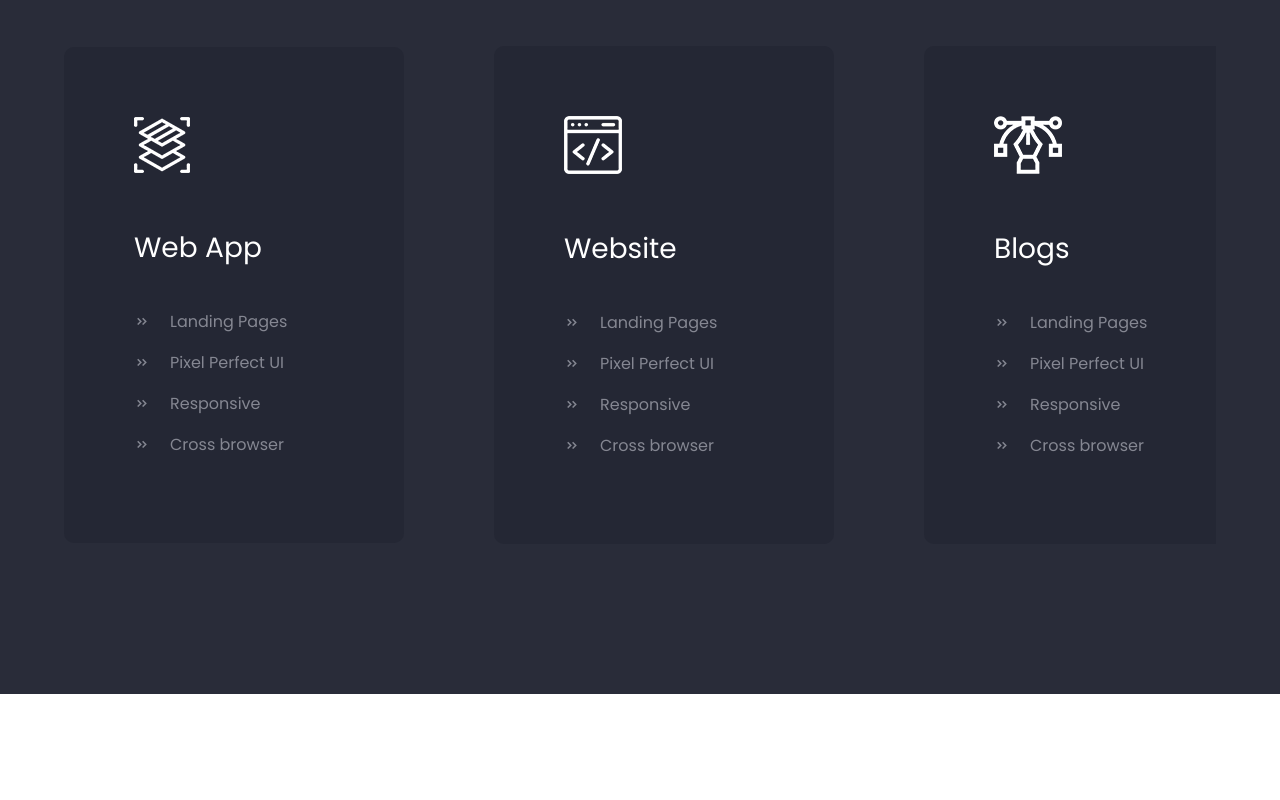
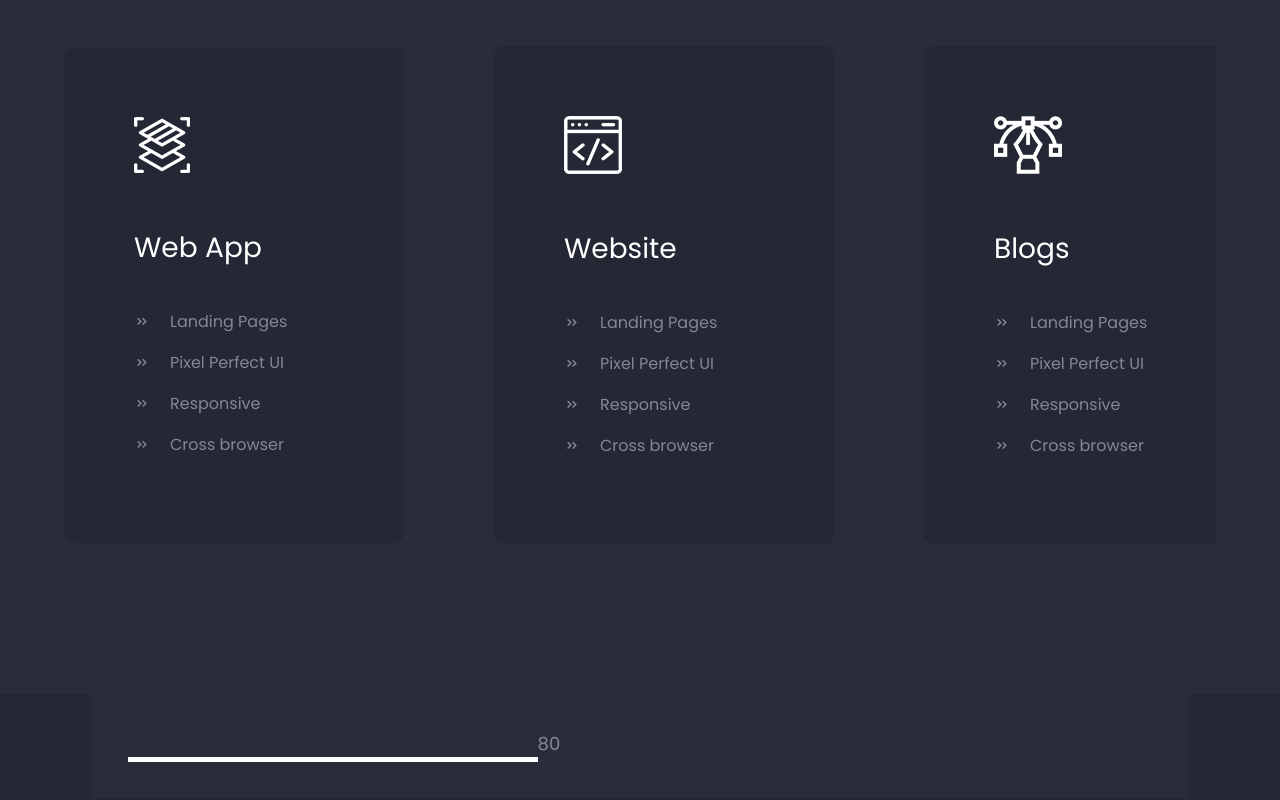
Before and after one commit to DeveshS360/portfolio-webapp, a React (Vite) app: page / in a window 1280 px wide. Shown: the part 1172-1972 px from the top of the page. Before the commit the page ends 1866 px from the top, so only its background shows below. Built offline with nearby package versions, Linux system fonts and the light colour scheme; a web font is replaced by a local one.

Commit message:
skill meter skeleton with animation

```diff
--- /dev/null
+++ b/src/components/Meter/index.module.scss
@@ -0,0 +1,34 @@
+.container {
+    width: 80%;
+    padding: 36px;
+    background: var(--bg-color-secondary);
+    margin: 0 auto;
+
+    .field {
+        font-size: 18px;
+        color: var(--text-color-secondary);
+    }
+
+}
+
+@keyframes progress-animate {
+
+    0% {
+        background-size: 0;
+    }
+
+    100% {
+        background-size: 100%;
+    }
+}
+
+@keyframes percent-indicator-animate {
+
+    0% {
+        margin-left: 0%;
+    }
+
+    100% {
+        margin-left: 50%;
+    }
+}
--- /dev/null
+++ b/src/components/Meter/index.tsx
@@ -0,0 +1,37 @@
+import { useEffect, useState } from 'react'
+import { MeterProps } from './types'
+import styles from './index.module.scss'
+
+export const Meter = (props: MeterProps) => {
+  const { field, percentage } = props
+  const [percent, setPercent] = useState(0)
+
+  useEffect(() => {
+    setPercent(percentage)
+  }, [])
+
+  const percentStyle = {
+    fontFamily: 'Poppins-Regular',
+    fontSize: '18px',
+    marginLeft: `${percent / 2}%`,
+    color: 'var(--text-color-secondary)',
+    transition: 'all 2s ease-in-out',
+  }
+
+  const meterStyle = {
+    width: '100%',
+    height: '5px',
+    overflow: 'hidden',
+    background:
+      'linear-gradient(to right, var(--text-color-primary) 50%, transparent 0) no-repeat',
+    backgroundSize: `${percent}%`,
+    transition: 'all 2s ease-in-out',
+  }
+
+  return (
+    <div className={styles.container}>
+      <div style={percentStyle}>{percent}</div>
+        <div style={meterStyle} />
+    </div>
+  )
+}
--- /dev/null
+++ b/src/components/Meter/types.ts
@@ -0,0 +1,4 @@
+export interface MeterProps {
+    field: string;
+    percentage: number;
+}
--- /dev/null
+++ b/src/pages/Home/components/SpecialSkills/index.module.scss
@@ -0,0 +1,5 @@
+.special_skills {
+    width: 100%;
+    background: var(--bg-color-primary);
+    height: 1000px;
+}
--- /dev/null
+++ b/src/pages/Home/components/SpecialSkills/index.tsx
@@ -0,0 +1,11 @@
+import { Meter } from 'src/components/Meter';
+import styles from './index.module.scss';
+
+export const SpecialSkills = () => {
+
+    return (
+        <div className={styles.special_skills}>
+            <Meter field='ReactJS' percentage={80}/>
+        </div>
+    )
+}
--- a/src/pages/Home/index.tsx
+++ b/src/pages/Home/index.tsx
@@ -1,11 +1,13 @@
 import { ClientServices } from './components/ClientServices'
 import { Introduction } from './components/Introduction'
+import { SpecialSkills } from './components/SpecialSkills'
 
 export const Home = () => {
   return (
     <>
       <Introduction />
       <ClientServices />
+      <SpecialSkills />
     </>
   )
 }
```
